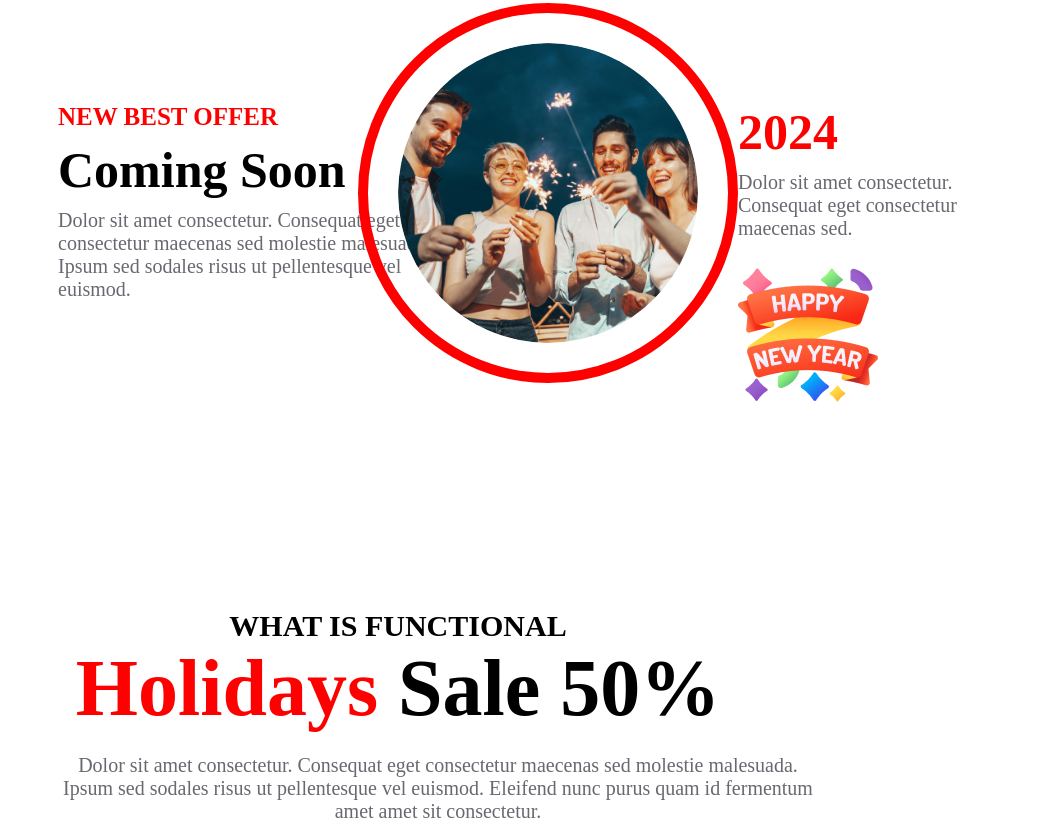
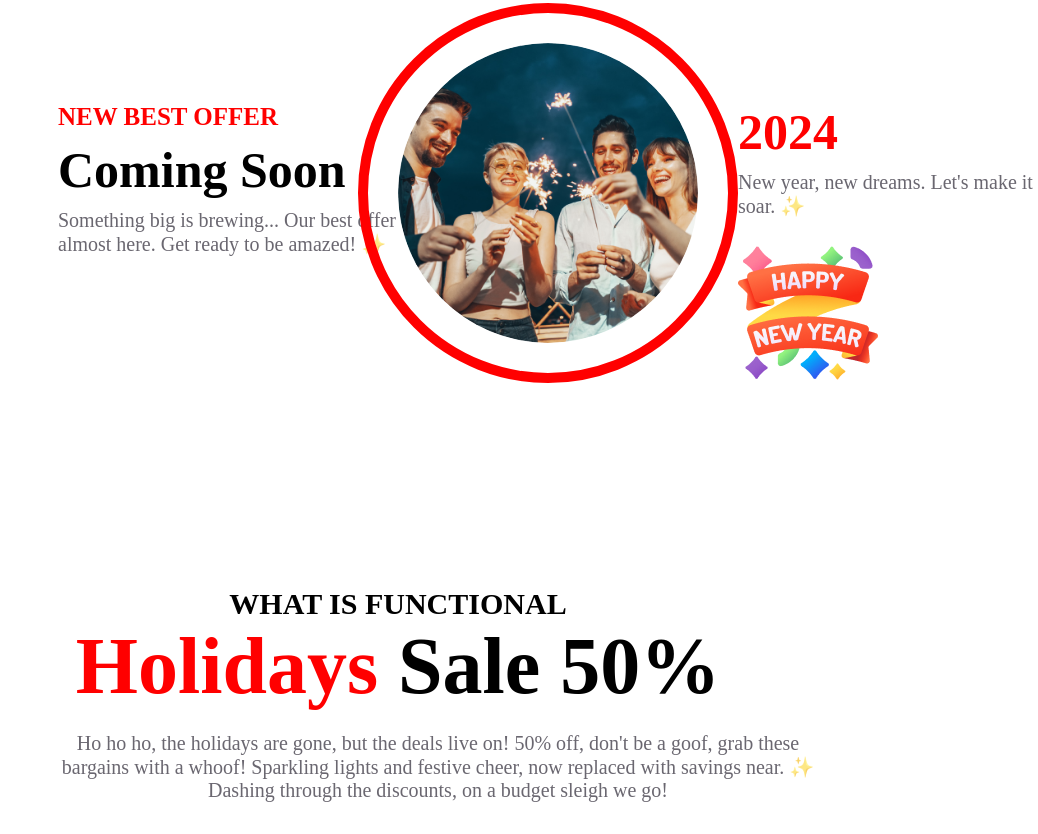
Before and after one commit to sabikun628/assignment-1-new-year, a plain HTML site: page index.html in a window 1280 px wide. Shown: the part 3026-3860 px from the top of the page, without its empty margins (242-1280 px from the left). Drawn offline with Linux system fonts and the light colour scheme.

Commit message:
update text

```diff
--- a/index.html
+++ b/index.html
@@ -37,10 +37,12 @@
                             Welcome to midnight party
                         </h2>
                         <p class="party-description">
-                            Dolor sit amet consectetur. Consequat eget consectetur maecenas sed molestie malesuada.
-                            Ipsum
-                            sed
-                            sodales risus ut pellentesque vel euismod.
+                            The clock ticks closer to midnight, each beat a drumbeat in the thrumming anticipation that
+                            fills the air. The midnight party hums with a vibrant energy, a kaleidoscope of laughter and
+                            chatter punctuated by the clinking of glasses and the rhythmic pulse of the music.
+
+                            Happy New Year! May your year be filled with laughter, love, and all the magic that midnight
+                            promises.
                         </p>
                         <button class="party-btn">Join Now</button>
                     </div>
@@ -70,15 +72,14 @@
                 <div class="upcomming-offer-content">
                     <h3 class="new-offer-heading1">NEW BEST OFFER</h3>
                     <h1 class="new-offer-heading2">Coming Soon</h1>
-                    <p class="new-offer-description">Dolor sit amet consectetur. Consequat eget consectetur maecenas sed
-                        molestie malesuada. Ipsum sed sodales risus ut pellentesque vel euismod.</p>
+                    <p class="new-offer-description">Something big is brewing... Our best offer ever is almost here. Get
+                        ready to be amazed! ✨</p>
                 </div>
                 <div> <img class="new-offer-medle-image" src="assets/Ellipse 1.png" alt="">
                 </div>
                 <div>
                     <h1 class="new-offer-year-heading">2024</h1>
-                    <p class="new-offer-description2">Dolor sit amet consectetur. Consequat eget consectetur maecenas
-                        sed.</p>
+                    <p class="new-offer-description2">New year, new dreams. Let's make it soar. ✨</p>
                     <img class="new-offer-side-image" src="assets/Group 96.png" alt="">
                 </div>
             </div>
@@ -89,9 +90,10 @@
                     WHAT IS FUNCTIONAL
                 </h2>
                 <h1 class="holiday-offer-heading2"><span id="holiday-color">Holidays </span> Sale 50%</h1>
-                <p class="holiday-offer-description">Dolor sit amet consectetur. Consequat eget consectetur maecenas sed
-                    molestie malesuada. Ipsum sed sodales risus ut pellentesque vel euismod. Eleifend nunc purus quam id
-                    fermentum amet amet sit consectetur.</p>
+                <p class="holiday-offer-description">Ho ho ho, the holidays are gone, but the deals live on!
+                    50% off, don't be a goof, grab these bargains with a whoof!
+                    Sparkling lights and festive cheer, now replaced with savings near. ✨
+                    Dashing through the discounts, on a budget sleigh we go!</p>
             </div>
             <div class="holiday-offer-image">
                 <div><img src="assets/Group 75.png" alt=""></div>
@@ -110,8 +112,9 @@
                     Our Awesome Portfolio
                 </h2>
                 <p class="gift-description">
-                    Dolor sit amet consectetur. Consequat eget consectetur maecenas sed molestie malesuada. Ipsum sed
-                    sodales risus ut pellentesque vel euismod.
+                    Dive into a curated showcase of our finest work, each project a testament to our creative fire.
+                    Design that stuns, code that sings, content that captivates, and marketing that mesmerizes. Explore,
+                    be amazed, let's collaborate. Click that button!
                 </p>
             </div>
             <div class="img-hover">
@@ -132,9 +135,8 @@
             <div class="subscrib-section">
                 <img class="Subscribe-image" src="assets/Group 61.png" alt="">
                 <h1 class="Subscribe-heading">Subscribe Newsletter</h1>
-                <p class="Subscribe-description">Dolor sit amet consectetur. Consequat eget consectetur maecenas sed
-                    molestie malesuada. Ipsum sed
-                    sodales risus ut pellentesque vel euismod.</p>
+                <p class="Subscribe-description">Want to stay up-to-date on the latest news, trends, and insights? Sign
+                    up for our newsletter and get the best delivered straight to your inbox!</p>
                 <div class="subscrib-section-button"><input class="subscrib-input" type="text"
                         placeholder="user@gmail.com">
                     <button class="Subscribe-btn">Subscribe</button>
```
